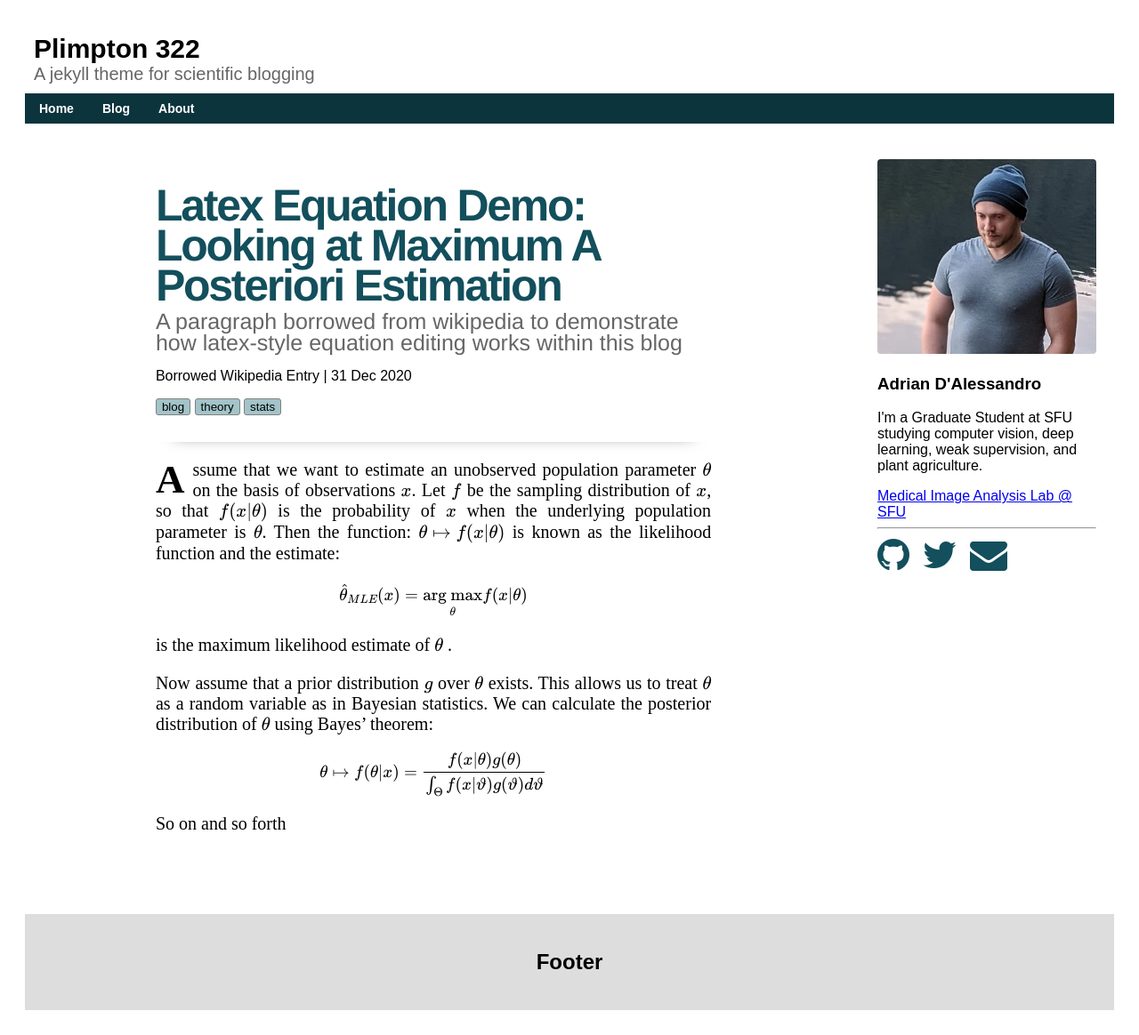
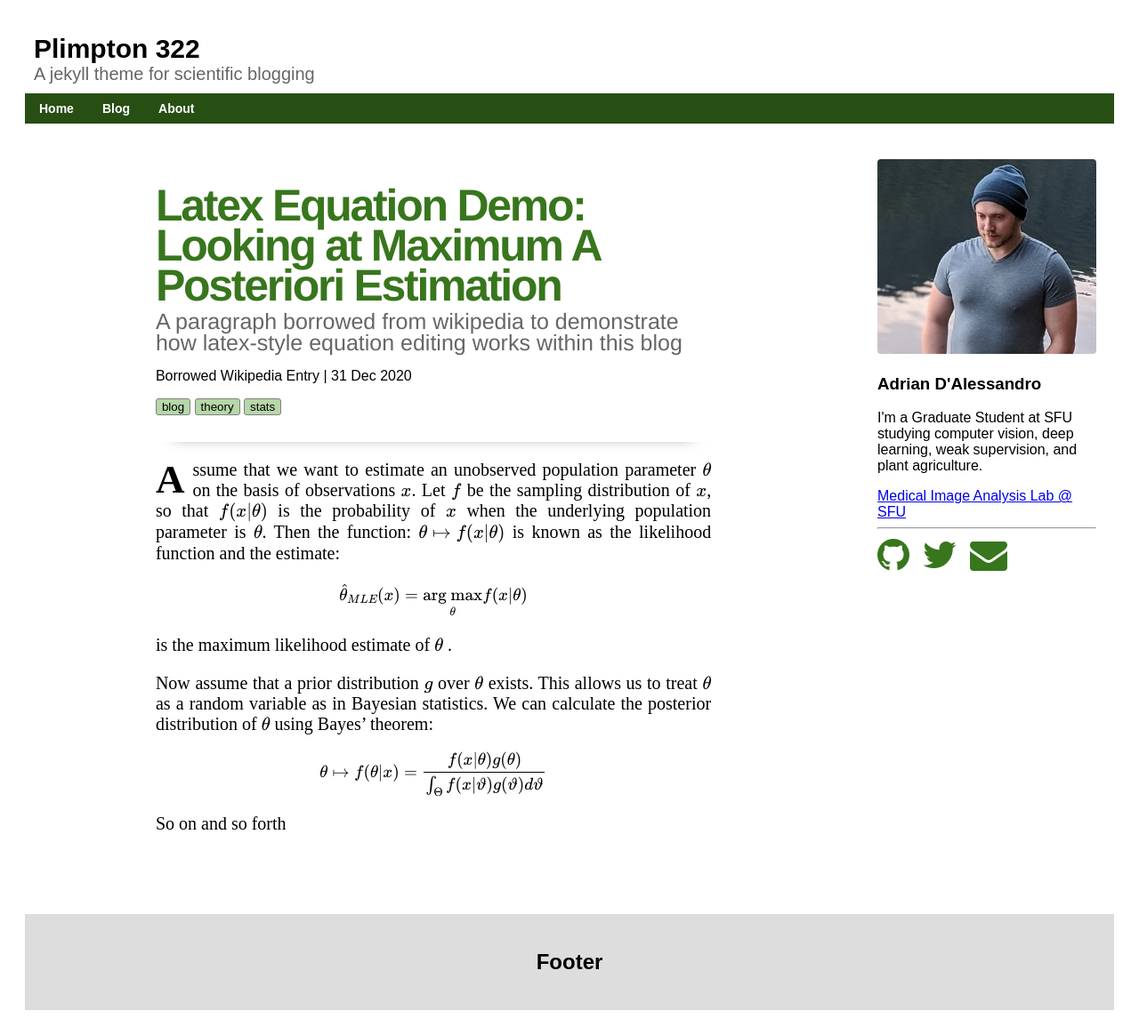
Before and after one commit to adrian-dalessandro/Plimpton322, a Jekyll site: the page built from _posts/2020-12-31-example-latex-math.md, in a window 1280 px wide. Shown: the whole page at 89% size. Built offline with Jekyll 4.4.1, drawn with Linux system fonts in a browser that asks for light colours; formulas are drawn with MathJax 3.

Commit message:
Update _config.yml

```diff
--- a/_config.yml
+++ b/_config.yml
@@ -1,3 +1,3 @@
 title: Plimpton 322
 description: A jekyll theme for scientific blogging
-accent: teal
+accent: green
```
